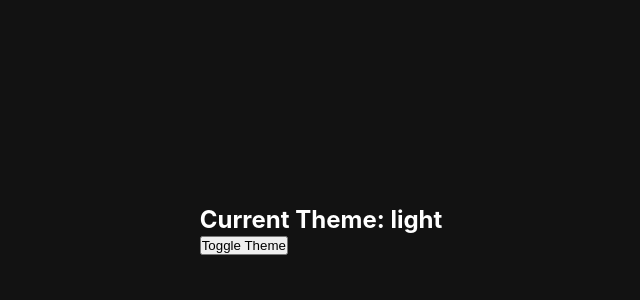
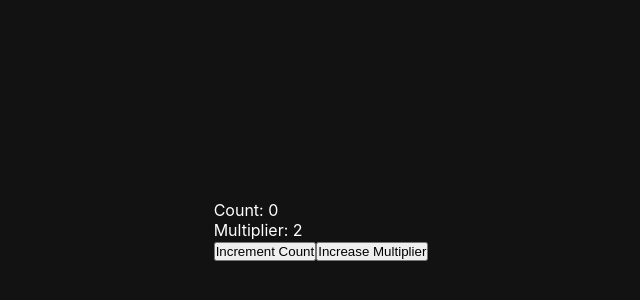
Before and after one commit to Dinuk-A/self-study-react, a React (Create React App) app: page / in a window 1280 px wide. Shown: the part 170-470 px from the top of the page, without its empty margins (319-959 px from the left). Built offline with nearby package versions, Linux system fonts and the light colour scheme.

Commit message:
use callback exmaple added

```diff
--- a/src/App.js
+++ b/src/App.js
@@ -1,18 +1,11 @@
 import './App.css';
-import { ThemeProvider } from './components/ContextEx/ThemeContext';
-import ThemeDisplay from './components/ContextEx/ThemeDisplay';
-import ThemeToggle from './components/ContextEx/ThemeToggle';
+import Callback from './components/CallbackEx/Callback';
 
 function App() {
   return (
-    <ThemeProvider>
-      <div >
-        <div style={{ padding: '20px' }}>
-          <ThemeDisplay />
-          <ThemeToggle />
-        </div>
-      </div>
-    </ThemeProvider>
+    <>
+    <Callback/>
+    </>
   );
 }
 
--- /dev/null
+++ b/src/components/CallbackEx/Callback.jsx
@@ -0,0 +1,35 @@
+import React, { useState, useCallback, useEffect } from "react";
+
+const Callback = () => {
+    const [count, setCount] = useState(0);
+    const [multiplier, setMultiplier] = useState(2);
+
+    //useCallback memoizes this function, so it only changes when count or multiplier changes. This way, if the component re-renders for some unrelated reason (e.g., a parent component’s update), expensiveFunction won’t be recalculated unnecessarily.
+
+
+    //In a React component, when the component's state or props change, React re-renders the component.
+
+    //During this re-render, any functions defined within that component are created anew. Even if the function logic remains the same, a new reference to that function is created.
+
+    //By memoizing a function with useCallback, React ensures that the function reference remains the same across renders unless its dependencies change.
+
+    const expensiveFunction = useCallback(() => {
+        console.log("Running expensive calculation...");
+        return count * multiplier;
+    }, [count, multiplier]);
+
+    useEffect(() => {
+        console.log("Result of expensive calculation:", expensiveFunction());
+    }, [expensiveFunction]);
+
+    return (
+        <div>
+            <p>Count: {count}</p>
+            <p>Multiplier: {multiplier}</p>
+            <button onClick={() => setCount(count + 1)}>Increment Count</button>
+            <button onClick={() => setMultiplier(multiplier + 1)}>Increase Multiplier</button>
+        </div>
+    );
+};
+
+export default Callback;
--- a/src/components/ContextEx/ThemeContext.jsx
+++ b/src/components/ContextEx/ThemeContext.jsx
@@ -13,6 +13,7 @@ export const ThemeProvider = ({ children }) => {
   };
 
   return (
+    //provides an object with two properties to children
     <ThemeContext.Provider value={{ theme, toggleTheme }}>
       {children}
     </ThemeContext.Provider>
--- a/src/components/EffectEx/Effect.jsx
+++ b/src/components/EffectEx/Effect.jsx
@@ -11,7 +11,7 @@ const Effect = () => {
 
     }, [])
 
-    //this runs only when the given state changes
+    //this runs only when the given state or any values (not just state variables) changes (dependancy change)
     useEffect(() => {
         document.title = `Count : ${count} `;
     }, [count])
```
Also changed, not shown: src/components/ContextEx/ArrayConsumer.jsx (added, +21 -0 lines), src/components/ContextEx/ArrayContext.jsx (added, +33 -0 lines). Lines whose indentation alone changed are shown as unchanged.
